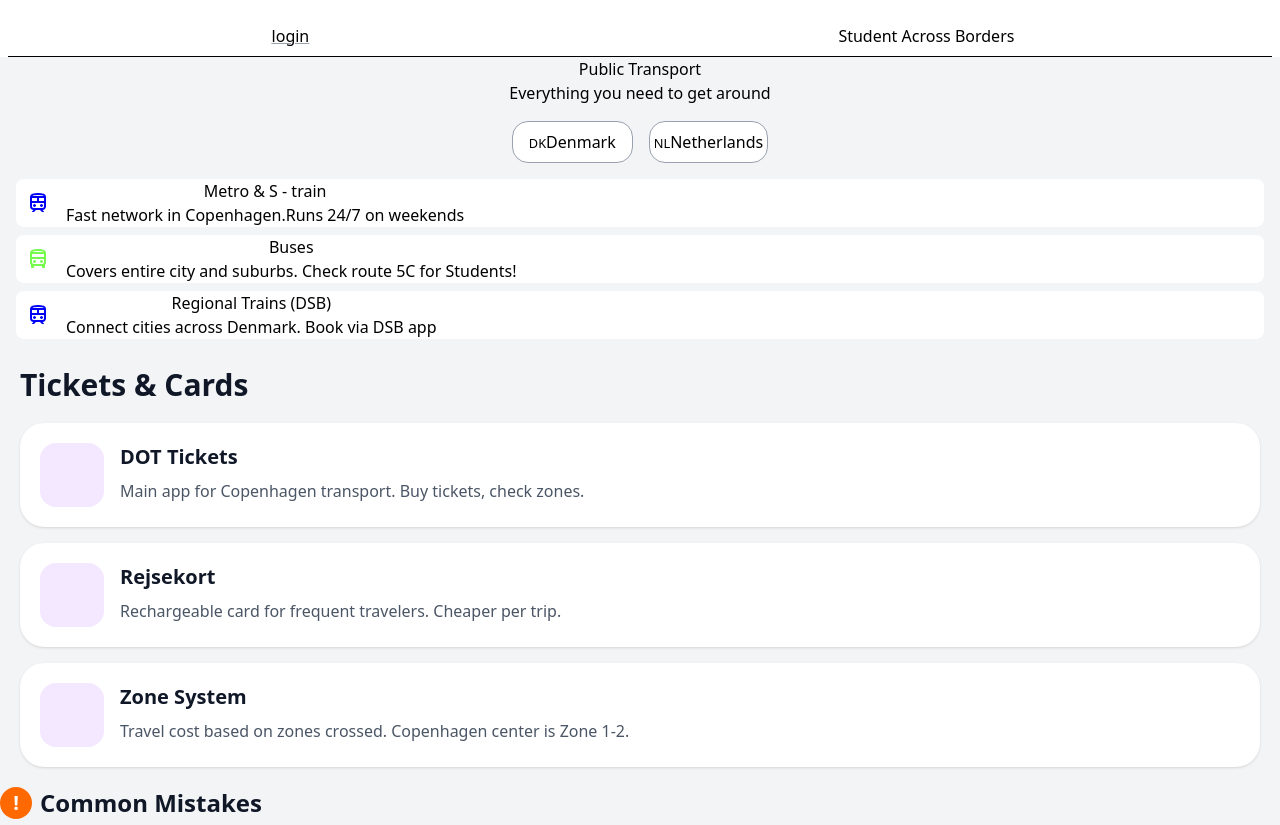
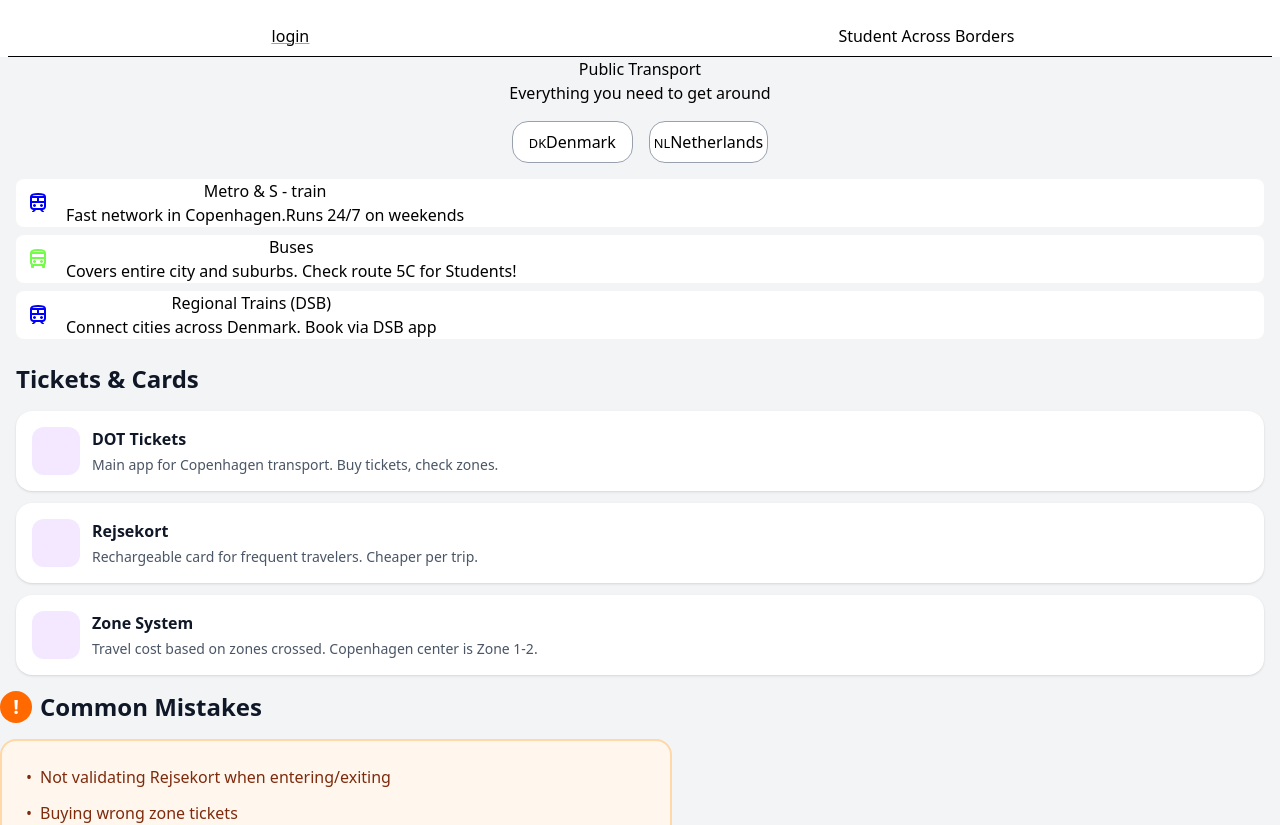
Before and after one commit to fatihsolutions/my-next-app, a Next.js app: page /transport in a window 1280 px wide. Shown: the top 825 px of the page. Built offline with nearby package versions, Linux system fonts and the light colour scheme; no server answers.

Commit message:
Tickets cards are smaller and look better now.

```diff
--- a/components/transport/Tickets.jsx
+++ b/components/transport/Tickets.jsx
@@ -1,59 +1,62 @@
-import Link from "next/link"
+import React from 'react';
 
 export default function TicketsCards() {
   return (
-    <div className="bg-gray-100 p-5">
-      <h1 className="mb-5 text-3xl font-bold text-gray-900">
+    <div className="bg-gray-100 p-4">
+
+      {/* Header (smaller) */}
+      <h1 className="mb-4 text-2xl font-semibold text-gray-900">
         Tickets & Cards
       </h1>
 
-      <div className="mb-4 flex rounded-3xl bg-white p-5 shadow">
-        <div className="mr-4 flex h-16 w-16 items-center justify-center rounded-2xl bg-purple-100">
-          <span className="text-2xl"></span>
+      {/* Card 1 */}
+      <div className="mb-3 flex rounded-2xl bg-white p-4 shadow-sm">
+        <div className="mr-3 flex h-12 w-12 items-center justify-center rounded-xl bg-purple-100">
+          <span className="text-lg"></span>
         </div>
 
         <div>
-          <h2 className="mb-2 text-xl font-semibold text-gray-900">
+          <h2 className="mb-1 text-base font-semibold text-gray-900">
             DOT Tickets
           </h2>
-
-          <p className="text-gray-600">
+          <p className="text-sm text-gray-600">
             Main app for Copenhagen transport. Buy tickets, check zones.
           </p>
         </div>
       </div>
 
-      <div className="mb-4 flex rounded-3xl bg-white p-5 shadow">
-        <div className="mr-4 flex h-16 w-16 items-center justify-center rounded-2xl bg-purple-100">
-          <span className="text-2xl"></span>
+      {/* Card 2 */}
+      <div className="mb-3 flex rounded-2xl bg-white p-4 shadow-sm">
+        <div className="mr-3 flex h-12 w-12 items-center justify-center rounded-xl bg-purple-100">
+          <span className="text-lg"></span>
         </div>
 
         <div>
-          <h2 className="mb-2 text-xl font-semibold text-gray-900">
+          <h2 className="mb-1 text-base font-semibold text-gray-900">
             Rejsekort
           </h2>
-
-          <p className="text-gray-600">
+          <p className="text-sm text-gray-600">
             Rechargeable card for frequent travelers. Cheaper per trip.
           </p>
         </div>
       </div>
 
-      <div className="flex rounded-3xl bg-white p-5 shadow">
-        <div className="mr-4 flex h-16 w-16 items-center justify-center rounded-2xl bg-purple-100">
-          <span className="text-2xl"></span>
+      {/* Card 3 */}
+      <div className="flex rounded-2xl bg-white p-4 shadow-sm">
+        <div className="mr-3 flex h-12 w-12 items-center justify-center rounded-xl bg-purple-100">
+          <span className="text-lg"></span>
         </div>
 
         <div>
-          <h2 className="mb-2 text-xl font-semibold text-gray-900">
+          <h2 className="mb-1 text-base font-semibold text-gray-900">
             Zone System
           </h2>
-
-          <p className="text-gray-600">
+          <p className="text-sm text-gray-600">
             Travel cost based on zones crossed. Copenhagen center is Zone 1-2.
           </p>
         </div>
       </div>
+
     </div>
   );
 }
```
